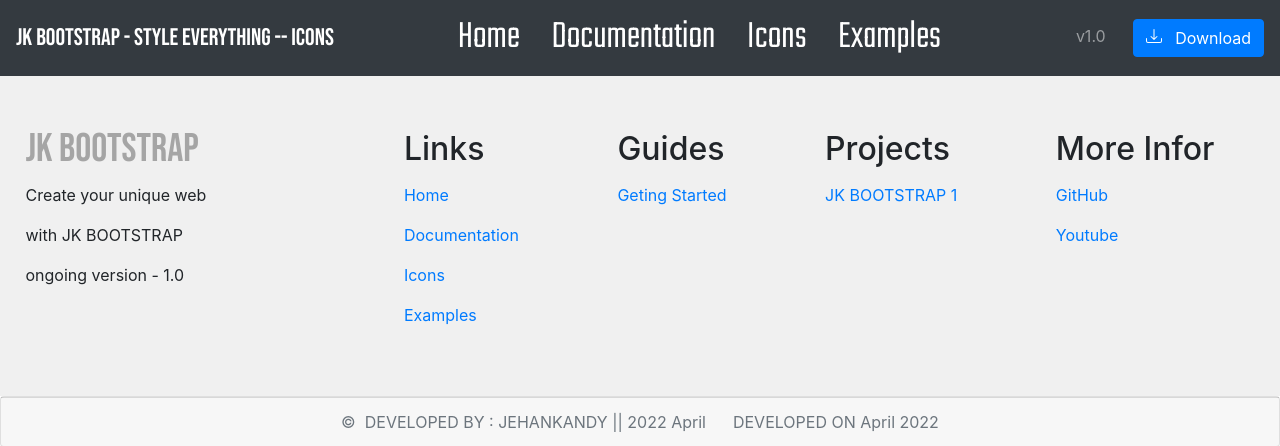
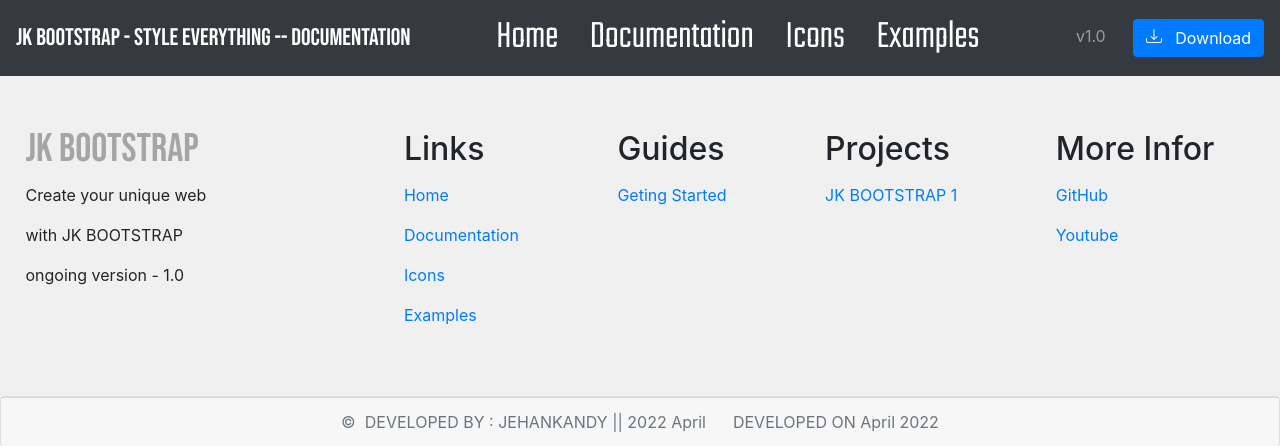
Before and after one commit to JehanKandy/JK-BOOTSTRAP-ver-1.0---Full-Project-, a PHP site: page /files/icon.php in a window 1280 px wide. Shown: the top 446 px of the page. Run offline with PHP 8.4, Linux system fonts and the light colour scheme; some libraries are stand-ins or nearby versions.

Commit message:
Update icon.php

```diff
--- a/files/icon.php
+++ b/files/icon.php
@@ -28,16 +28,16 @@
 </head>
 <body>
 <nav class="navbar navbar-dark bg-dark">
-    <a class="navbar-brand"  style="font-family:'Bebas Neue', cursive; font-size:150%" href="#">JK BOOTSTRAP - Style everything -- Icons</a>
+    <a class="navbar-brand"  style="font-family:'Bebas Neue', cursive; font-size:150%" href="#">JK BOOTSTRAP - Style everything -- Documentation</a>
     <div>
         <a href="../index.php" style="text-decoration: none; color:white; font-size:250%; font-family: 'Teko', sans-serif;">Home</a>&nbsp&nbsp&nbsp&nbsp&nbsp&nbsp
         <a href="docs.php" style="text-decoration: none; color:white; font-size:250%; font-family: 'Teko', sans-serif;">Documentation</a>&nbsp&nbsp&nbsp&nbsp&nbsp&nbsp
-        <a href="#" style="text-decoration: none; color:white; font-size:250%; font-family: 'Teko', sans-serif;">Icons</a>&nbsp&nbsp&nbsp&nbsp&nbsp&nbsp
+        <a href="icon.php" style="text-decoration: none; color:white; font-size:250%; font-family: 'Teko', sans-serif;">Icons</a>&nbsp&nbsp&nbsp&nbsp&nbsp&nbsp
         <a href="example.php" style="text-decoration: none; color:white; font-size:250%; font-family: 'Teko', sans-serif;">Examples</a>&nbsp&nbsp&nbsp&nbsp&nbsp&nbsp
     </div>
     <span class="navbar-text">
         v1.0 &nbsp&nbsp&nbsp&nbsp
-        <a href="files/version.php"><button class="btn btn-primary"><svg xmlns="http://www.w3.org/2000/svg" width="16" height="16" fill="currentColor" class="bi bi-download" viewBox="0 0 16 16">
+        <a href="version.php"><button class="btn btn-primary"><svg xmlns="http://www.w3.org/2000/svg" width="16" height="16" fill="currentColor" class="bi bi-download" viewBox="0 0 16 16">
   <path d="M.5 9.9a.5.5 0 0 1 .5.5v2.5a1 1 0 0 0 1 1h12a1 1 0 0 0 1-1v-2.5a.5.5 0 0 1 1 0v2.5a2 2 0 0 1-2 2H2a2 2 0 0 1-2-2v-2.5a.5.5 0 0 1 .5-.5z"/>
   <path d="M7.646 11.854a.5.5 0 0 0 .708 0l3-3a.5.5 0 0 0-.708-.708L8.5 10.293V1.5a.5.5 0 0 0-1 0v8.793L5.354 8.146a.5.5 0 1 0-.708.708l3 3z"/>
 </svg> &nbsp Download</button></a>
```
